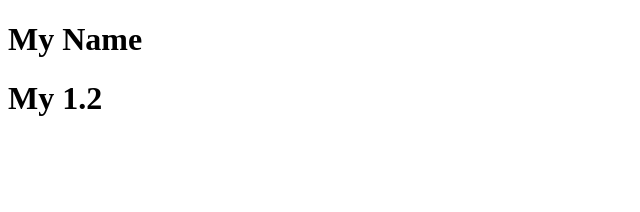
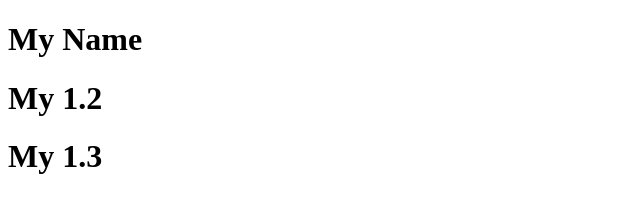
Before and after one commit to Trilulu/taining_git, a plain HTML site: page index.html in a window 1280 px wide. Shown: the whole page, without its empty margins (0-640 px from the left). Drawn offline with Linux system fonts and the light colour scheme.

Commit message:
vesrsion 1.3

```diff
--- a/index.html
+++ b/index.html
@@ -8,5 +8,6 @@
 <body>
     <h1>My Name</h1>
     <h1>My 1.2</h1>
+    <h1>My 1.3</h1>
 </body>
 </html>
```
